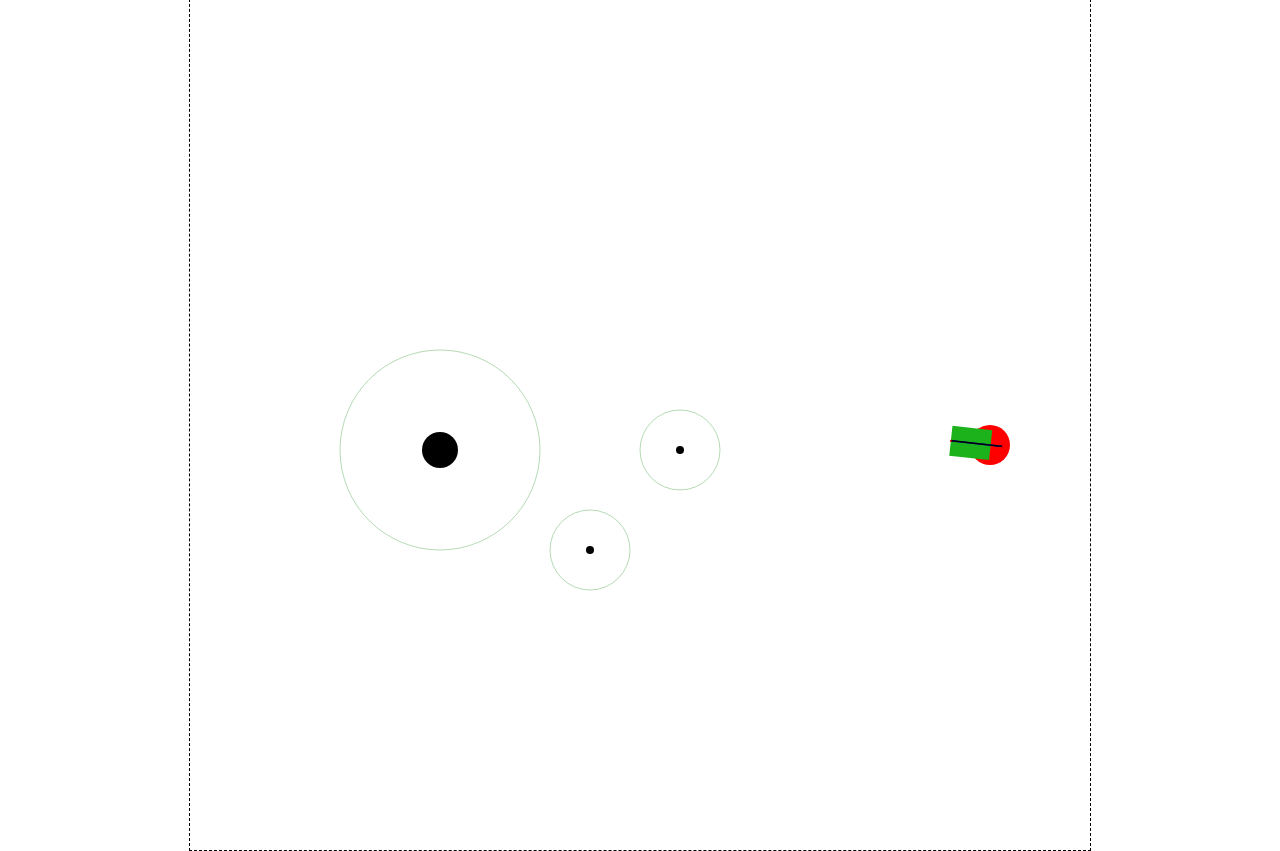
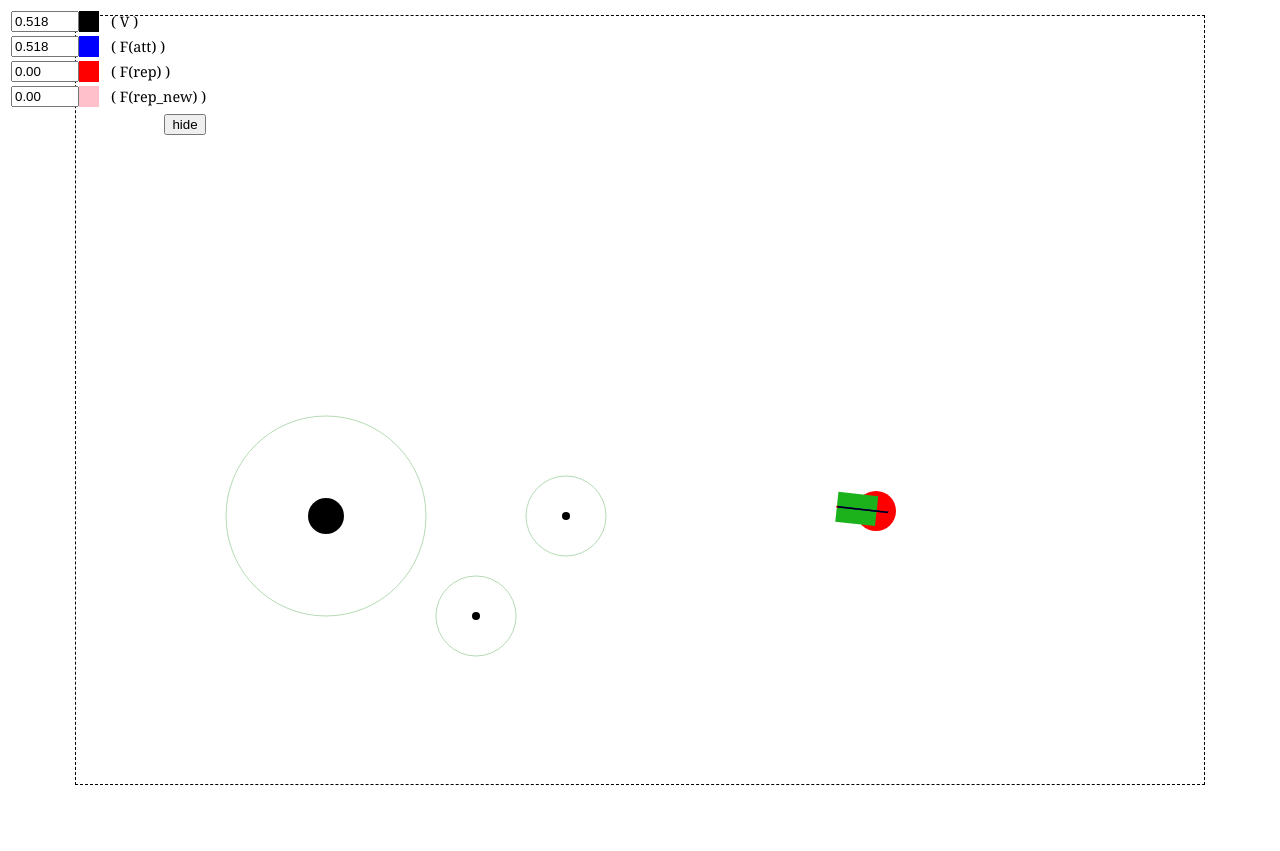
Before and after one commit to RaLLy08/potential-field-avoiding-obstacles, a plain HTML site: page index.html in a window 1280 px wide. After the commit the page ends 800 px from the top, so only its background shows below. Drawn offline with Linux system fonts and the light colour scheme.

Commit message:
display params

```diff
--- a/Canvas.js
+++ b/Canvas.js
@@ -2,8 +2,8 @@
  * abstart between canvas api and required rendering
  */
 class Canvas {
-    static WIDTH = 900;
-    static HEIGHT = 900;
+    static WIDTH = 1128;
+    static HEIGHT = 768;
     #ctx;
 
     constructor() {
--- a/index.html
+++ b/index.html
@@ -5,14 +5,105 @@
     <meta http-equiv="X-UA-Compatible" content="IE=edge">
     <meta name="viewport" content="width=device-width, initial-scale=1.0">
     <title>PF Avoiding obstacles</title>
+    <script src="./view/DisplayParams.js" defer></script>
     <script src="./index.js" defer ></script>
     <script src="./consts.js"></script>
     <script src="./Vector.js"></script>
     <script src="./Entity.js"></script>
     <script src="./Canvas.js"></script>
     <script src="./Utils.js"></script>
+    <style>
+        body {
+            font-family: Cambria, Cochin, Georgia, Times, 'Times New Roman', serif;
+        }
+        .color-box {
+            width: 20px;
+            height: 20.5px;
+            display: inline-block;
+        }
+        .display-input {
+            max-width: 60px
+        }
+        .displayParams__wrapper {
+            font-size: 0.9em;
+            position: fixed;
+            z-index: 999;
+        }
+        .displayParams__displayWrapper {
+            display: flex;
+        }
+        .displayParams__actions {
+            display: block;
+            margin: 0.25em;
+            float: right
+        }
+        .actions__showHide {
+            cursor: pointer;
+        }
+        label {
+            cursor: pointer;
+            margin-left: 8px;
+        }
+    </style>
 </head>
 <body>
-    <canvas id="canvas" style="transform: translate(-50%, -50%); position: absolute; top: 50%; left:50%; border: dashed 1px"></canvas>
+    <div id="root">
+        <div class="displayParams__wrapper">
+            <div class="displayParams" id="display-params">
+                <table>
+                    <tr class="displayParams__row">
+                        <td>
+                            <div class="displayParams__displayWrapper">
+                                <input id="total-force" class="display-input" readonly>
+                                <div id="total-force-color" class="color-box"></div>
+                            </div>
+                        </td>
+                        <td>
+                            <label title="Total Force/Speed"> ( V )</label>
+                        </td>
+                    </tr>
+                    <tr class="displayParams__row">
+                        <td>
+                            <div class="displayParams__displayWrapper">
+                                <input id="attractive-force" class="display-input" readonly>
+                                <div id="attractive-force-color" class="color-box"></div>
+                            </div>
+                        </td>
+                        <td>
+                            <label title="Attractive Force"> ( F(att) ) </label>
+                        </td>
+                    </tr>
+                    <tr class="displayParams__row">
+                        <td>
+                            <div class="displayParams__displayWrapper">
+                                <input id="repulsive-force" class="display-input" readonly>
+                                <div id="repulsive-force-color" class="color-box"></div>
+                            </div>
+                        </td>
+                        <td>
+                            <label title="Repulsive Force"> ( F(rep) ) </label>
+                        </td>
+                    </tr>
+                    <tr class="displayParams__row">
+                        <td>
+                            <div class="displayParams__displayWrapper">
+                                <input id="repulsive-new-force" class="display-input" readonly>
+                                <div id="repulsive-new-force-color" class="color-box"></div>
+                            </div>
+                        </td>
+                        <td>
+                            <label title="Repulsive New Force"> ( F(rep_new) ) </label>
+                        </td>
+                    </tr>
+                </table>
+            </div>
+            <div class="displayParams__actions">
+                <button class="actions__showHide" id="actions-show-hide">
+                    hide
+                </button>
+            </div>
+        </div>
+        <canvas id="canvas" style="transform: translate(-50%, -50%); position: absolute; top: 50%; left:50%; border: dashed 1px"></canvas>
+    </div>
 </body>
 </html>
--- a/index.js
+++ b/index.js
@@ -5,6 +5,7 @@ const VIEW_OPTIONS = {
     ATTRACTIVE_VECTOR: true,
     REPULSIVE_VECTOR: true,
     TOTAL_VECTOR: true,
+    REPULSIVE_NEW_VECTOR: true,
 }
 
 
@@ -39,8 +40,7 @@ const frame = () => {
 
         canvas.drawObstacle(obstacle);
     }
-    const totalForceVector = repulsiveForceVector.sum(attractiveForceVector);
-
+    let totalForceVector = repulsiveForceVector.sum(attractiveForceVector);
 
     let repulsiveNewForceVector = new Vector(0, 0);
       // sum of each of obstacles Repulsion New Force
@@ -50,21 +50,28 @@ const frame = () => {
         repulsiveNewForceVector = repulsiveNewForceVector.sum(obstacleNewRepulsedVector);
     }
 
-    const { x: rnFx, y: rnFy } = repulsiveNewForceVector.scaleBy(100).sum(vehicle);
-    canvas.drawVector(vehicle.x, vehicle.y, rnFx, rnFy, 1.5, COLOR.REPULSIVE_NEW_FORCE);
+    totalForceVector = totalForceVector.sum(repulsiveNewForceVector)
+    displayParams.setTotalForceSpeed(totalForceVector.mag());
+    displayParams.setAttractiveForce(attractiveForceVector.mag());
+    displayParams.setRepulsiveForce(repulsiveForceVector.mag());
+    displayParams.setRepulsiveNewForce(repulsiveNewForceVector.mag());
 
 
-    totalForceVector.x += repulsiveNewForceVector.x;
-    totalForceVector.y += repulsiveNewForceVector.y;
     // angle between Total force and Attractive force (tetha)
     // console.log(Utils.toDegree(attractiveForceVector.angle(totalForceVector)), 'Attractive');
     // angle between Total force and Repulsive force (sigma)
     // console.log(Utils.toDegree(repulsiveForceVector.angle(totalForceVector)), 'Repulsive');
 
     // normilize to attractive speed
-    const toAttractiveSpeedVector = totalForceVector.normalize().scaleBy(attractiveForceVector.mag());
+    // const toAttractiveSpeedVector = totalForceVector.normalize().scaleBy(attractiveForceVector.mag());
 
     vehicle.move(totalForceVector.x, totalForceVector.y);
+
+
+    if (VIEW_OPTIONS.REPULSIVE_NEW_VECTOR) {
+        const { x: rnFx, y: rnFy } = repulsiveNewForceVector.scaleBy(100).sum(vehicle);
+        canvas.drawVector(vehicle.x, vehicle.y, rnFx, rnFy, 1.5, COLOR.REPULSIVE_NEW_FORCE);
+    }
 
     if (VIEW_OPTIONS.ATTRACTIVE_VECTOR) {
         // display attractive force direction
--- /dev/null
+++ b/view/DisplayParams.js
@@ -0,0 +1,64 @@
+const displayParams = (function() {
+    class DisplayParams {
+        constructor() {
+            this.wrapper = document.getElementById('display-params');
+
+            this.actionShowHide = document.getElementById('actions-show-hide');
+
+            this.totalForce = document.getElementById('total-force');
+
+            this.attractiveForce = document.getElementById('attractive-force');
+
+            this.repulsiveForce = document.getElementById('repulsive-force');
+
+            this.repulsiveNewForce = document.getElementById('repulsive-new-force');
+
+
+            this.actionShowHide.onclick = () => {
+                if (this.wrapper.style.display === 'none') {
+                    this.show();
+                    return;
+                }
+
+                this.hide();
+            }
+
+            this.setColors();
+        }
+
+        setTotalForceSpeed(value) {
+            this.totalForce.value = value.toPrecision(3);
+        }
+
+        setAttractiveForce(value) {
+            this.attractiveForce.value = value.toPrecision(3);
+        }
+
+        setRepulsiveForce(value) {
+            this.repulsiveForce.value = value.toPrecision(3);
+        }
+
+        setRepulsiveNewForce(value) {
+            this.repulsiveNewForce.value = value.toPrecision(3);
+        }
+
+        show() {
+            this.wrapper.style.display = 'block';
+            this.actionShowHide.innerHTML = 'hide';
+        }
+
+        hide() {
+            this.wrapper.style.display = 'none';
+            this.actionShowHide.innerHTML = 'show';
+        }
+
+        setColors() {
+            document.getElementById('total-force-color').style.backgroundColor = COLOR.TOTAL_FORCE;
+            document.getElementById('attractive-force-color').style.backgroundColor = COLOR.ATTRACTIVE_FORCE;
+            document.getElementById('repulsive-force-color').style.backgroundColor = COLOR.REPULSIVE_FORCE;
+            document.getElementById('repulsive-new-force-color').style.backgroundColor = COLOR.REPULSIVE_NEW_FORCE;
+        }
+    }
+
+    return new DisplayParams()
+})()
```
